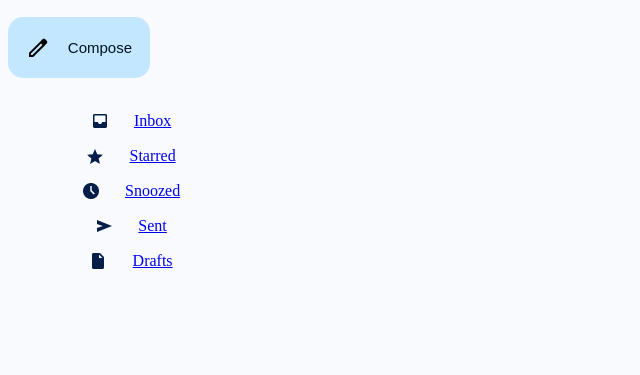
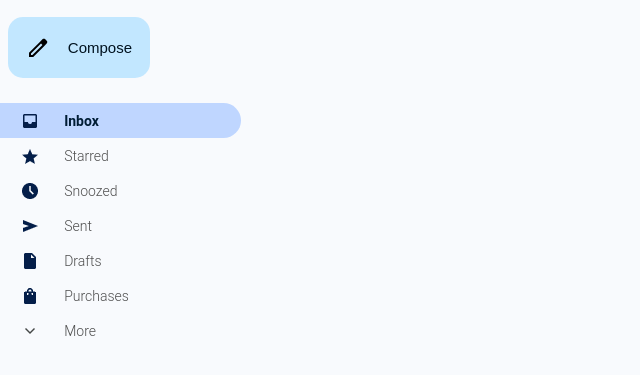
Before and after one commit to Golian5500/Personal-Repo, a plain HTML site: page Project 4/index.html in a window 1280 px wide. Shown: the part 67-442 px from the top of the page, without its empty margins (0-640 px from the left). Drawn offline with Linux system fonts and the light colour scheme.

Commit message:
uptodate

```diff
--- a/Project 4/index.html
+++ b/Project 4/index.html
@@ -13,7 +13,9 @@
     <div class="left-side">
         <div class="logo">
             <a href="#home">
-                <svg focusable="false" viewBox="0 0 24 24" class="three-lines"><path d="M3 18h18v-2H3v2zm0-5h18v-2H3v2zm0-7v2h18V6H3z"></path></svg>
+                <svg focusable="false" viewBox="0 0 24 24" class="three-lines">
+                    <path d="M3 18h18v-2H3v2zm0-5h18v-2H3v2zm0-7v2h18V6H3z"></path>
+                </svg>
             </a>
             <a href="index.html" aria-label="Gmail">
                 <img src="img/logo.png" alt="Logo">
@@ -28,51 +30,53 @@
             </button>
         </div>
         <div class="choices-options-for-location">
-            <a href="#inbox">
-            <div class="inbox-option option">
+            <a href="#inbox" class="inbox-option option active-rn">
                 <div class="image">
                     <img src="img/inbox.png" alt="inbox">
                 </div>
                 <p>Inbox</p>
-            </div>
             </a>
-            <a href="#starred">
-            <div class="starred-option option">
+            <a href="#starred" class="starred-option option">
                 <div class="image">
                     <img src="img/starred.png" alt="starred">
                 </div>
                 <p>Starred</p>
-            </div>
             </a>
-            <a href="#snoozed">
-            <div class="snoozed-option option">
+            <a href="#snoozed" class="snoozed-option option">
                 <div class="image">
                     <img src="img/snoozed.png" alt="snoozed">
                 </div>
                 <p>Snoozed</p>
-            </div>
             </a>
-            <a href="#sent">
-            <div class="sent-option option">
+            <a href="#sent" class="sent-option option">
                 <div class="image">
                     <img src="img/sent.png" alt="sent">
                 </div>
                 <p>Sent</p>
-            </div>
             </a>
-            <a href="#drafts">
-            <div class="drafts-option option">
+            <a href="#drafts" class="drafts-option option">
                 <div class="image">
                     <img src="img/drafts.png" alt="drafts">
                 </div>
                 <p>Drafts</p>
-            </div>
+            </a>
+            <a href="#purchase" class="purchase-option option">
+                <div class="image">
+                    <img src="img/purchase.png" alt="purchase">
+                </div>
+                <p>Purchases</p>
+            </a>
+            <a href="" class="expand_more option">
+                <div class="image">
+                    <img src="img/expand_more.png" alt="expand_more">
+                </div>
+                <p>More</p>
             </a>
         </div>
     </div>
     <div class="right-side">
-
     </div>
+    <script src="script.js"></script>
 </body>
 
 </html>
--- a/Project 4/style.css
+++ b/Project 4/style.css
@@ -6,6 +6,7 @@ body {
     display: flex;
     flex-direction: row;
     background-color: rgb(248, 250, 253);
+    font-family: Arial, Helvetica, sans-serif;
 }
 
 .left-side {
@@ -78,7 +79,6 @@ body {
     width: 100%;
     height: auto;
 }
-
 .option{
     width: 85%;
     height: 35px;
@@ -90,6 +90,15 @@ body {
     align-content: center;
     align-items: center;
     padding-left: 20px;
+    text-decoration: none;
+    font-family: "Google Sans", Roboto, RobotoDraft, Helvetica, Arial, sans-serif;
+    font-size: .875rem;
+    font-weight: 300;
+    color: #4e4e4e;
+}
+a.active-rn{
+    color: #001d35;
+    font-weight: bold;
 }
 
 .image {
@@ -98,20 +107,20 @@ body {
     flex-direction: row;
     align-items: center;
     align-content: center;
-    image-rendering: pixelated;
+    image-rendering: optimizeQuality;
 }
 
-.option a:first-child {
+.option:first-child {
     background-color: rgb(191, 214, 255);
 }
 
-.option a p {
+.option p {
     width: 80%;
 }
 
-.option a img {
-    width: 24px;
-    height: 24px;
+.option img {
+    width: 20px;
+    height: auto;
     padding: 0;
     margin: 0 20px 0 0;
 }
```
Also changed, not shown: Project 4/img/expand_more.png (added), Project 4/img/purchase.png (added), Project 4/script.js (added).
